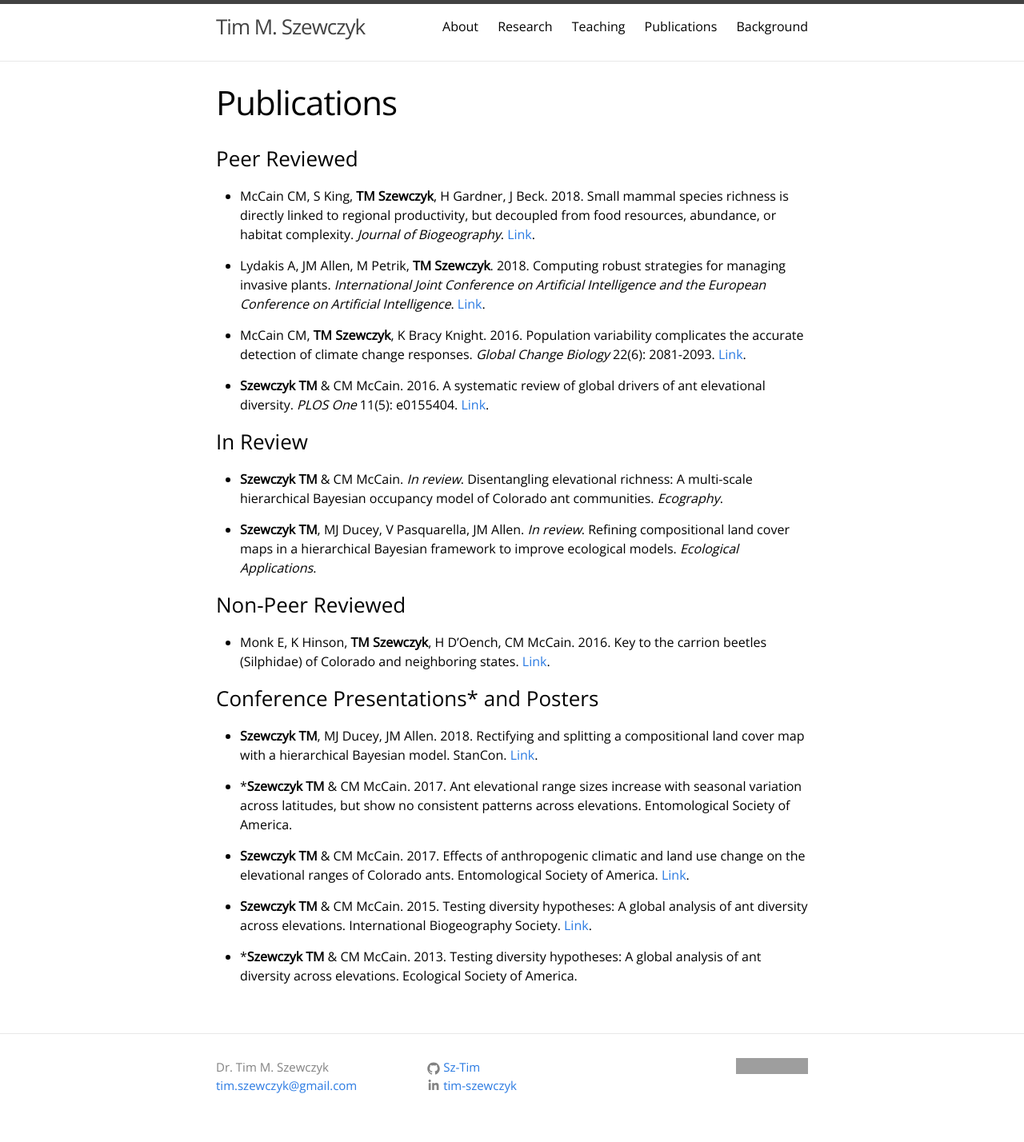
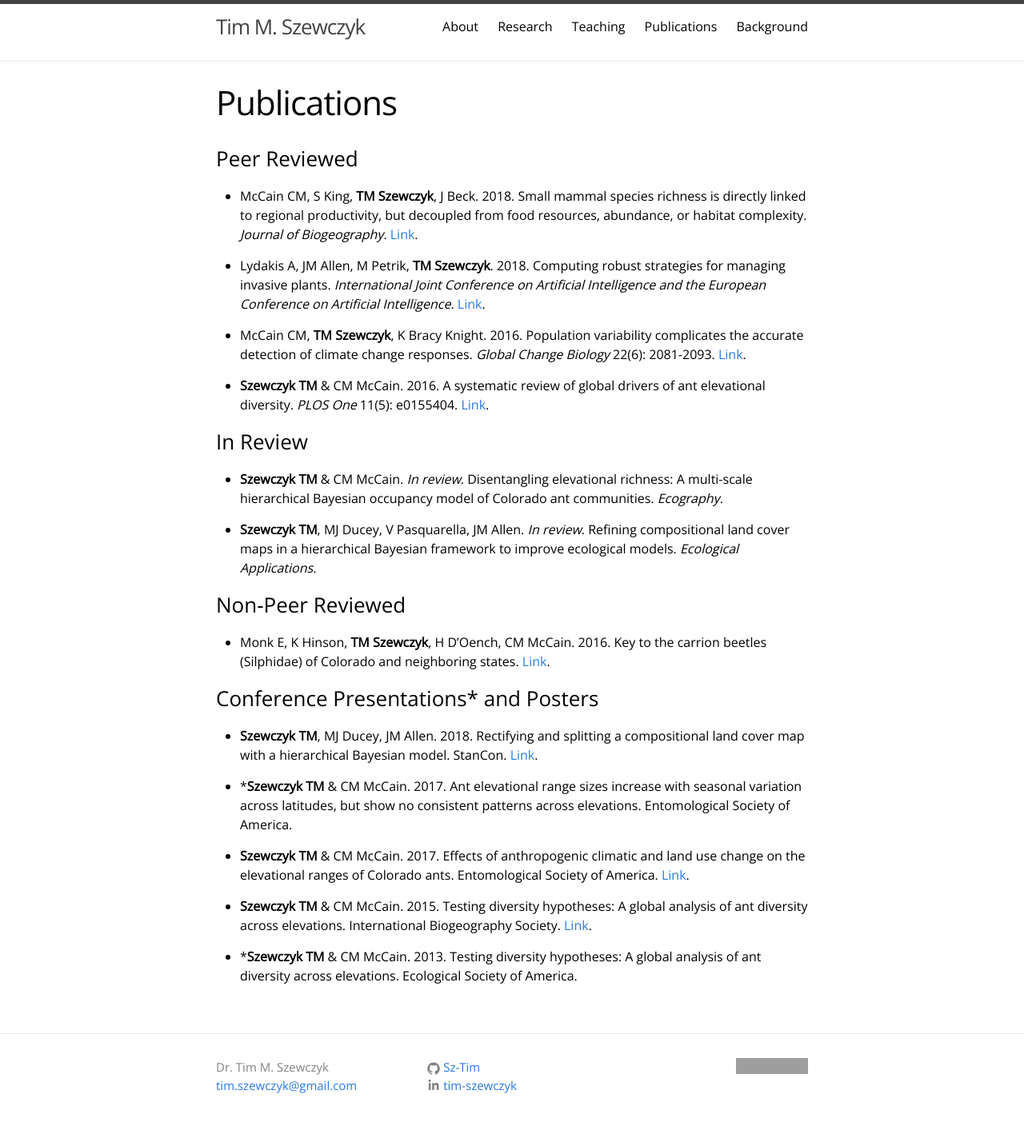
Before and after one commit to Sz-Tim/Sz-Tim.github.io, a Jekyll site: the page built from publications.md, in a window 1280 px wide. Shown: the whole page at 80% size. Built offline with Jekyll 4.4.1, drawn with Linux system fonts in a browser that asks for light colours; grey boxes are pictures that could not be loaded.

```diff
--- a/publications.md
+++ b/publications.md
@@ -7,7 +7,7 @@ weight: 4
 
 ### Peer Reviewed
 
-- McCain CM, S King, **TM Szewczyk**, H Gardner, J Beck. 2018. Small mammal species richness is directly linked to regional productivity, but decoupled from food resources, abundance, or habitat complexity. *Journal of Biogeography*. [Link](http://dx.doi.org/10.1111/jbi.13432).
+- McCain CM, S King, **TM Szewczyk**, J Beck. 2018. Small mammal species richness is directly linked to regional productivity, but decoupled from food resources, abundance, or habitat complexity. *Journal of Biogeography*. [Link](http://dx.doi.org/10.1111/jbi.13432).
 
 - Lydakis A, JM Allen, M Petrik, **TM Szewczyk**. 2018. Computing robust strategies for managing invasive plants. *International Joint Conference on Artificial Intelligence and the European Conference on Artificial Intelligence*. [Link](https://www.researchgate.net/publication/326000204_Computing_Robust_Strategies_for_Managing_Invasive_Plants).
 
```
